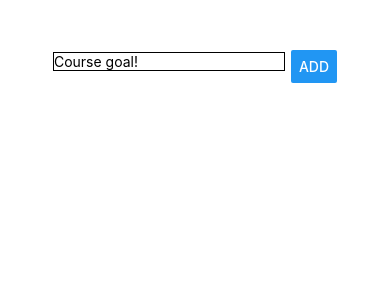
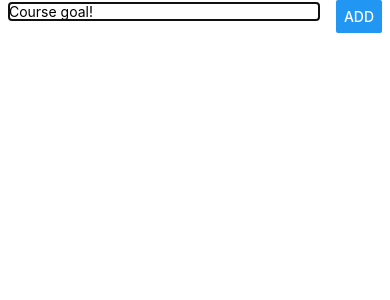
Before and after one commit to jumpingrock/rn-app, a React Native app: screen / in a window 390 px wide. Shown: the top 300 px of the page. Built offline with nearby package versions, Linux system fonts and the light colour scheme.

Commit message:
updated, too long ago forgot what happen

```diff
--- a/App.js
+++ b/App.js
@@ -15,21 +15,22 @@
 
   const removeGoalHandler = goalId => {
     setCourseGoal(currentGoals => {
-      return currentGoals.filter(goal => goal.id !== goalId)
+      return currentGoals.filter((goal) => goal.id !== goalId)
     })
   }
 
   return (
     <View style={styles.screen}>
+      <Button title="Add New Goal"/>
       <GoalInput onAddGoal={addGoalHandler} />
       <FlatList
       keyExtractor={(item, index) => item.id}
       data={courseGoals}
       renderItem={itemData =>
-      <GoalItem
-      id={itemData.item.id}
-      onDelete={removeGoalHandler}
-      title={itemData.item.value}/>}
+        <GoalItem
+        id={itemData.item.id}
+        onDelete={removeGoalHandler}
+        title={itemData.item.value}/>}
       />
     </View>
   );
--- a/component/GoalInput.js
+++ b/component/GoalInput.js
@@ -1,5 +1,5 @@
 import React, { useState } from 'react';
-import { StyleSheet, Text, View, TextInput, Button } from 'react-native';
+import { StyleSheet, Text, View, TextInput, Button, Modal } from 'react-native';
 
 const GoalInput = props => {
 
@@ -10,15 +10,16 @@
   };
 
     return (
+      <Modal visible={true}>
         <View style={styles.inputContainer}>
           <TextInput
             placeholder="Course goal!"
             style={styles.input}
             onChangeText={goalInputHandeler}
             value={enteredGoal}/>
-      {/* <Button title="Add" onPress={() => props.onAddGoal(enteredGoal)}/> */}
-      <Button title="Add" onPress={props.onAddGoal.bind(this, enteredGoal)}/>
+          <Button title="Add" onPress={() => props.onAddGoal(enteredGoal)}/>
         </View>
+      </Modal>
     )
 }
 
```
Lines whose indentation alone changed are shown as unchanged.
